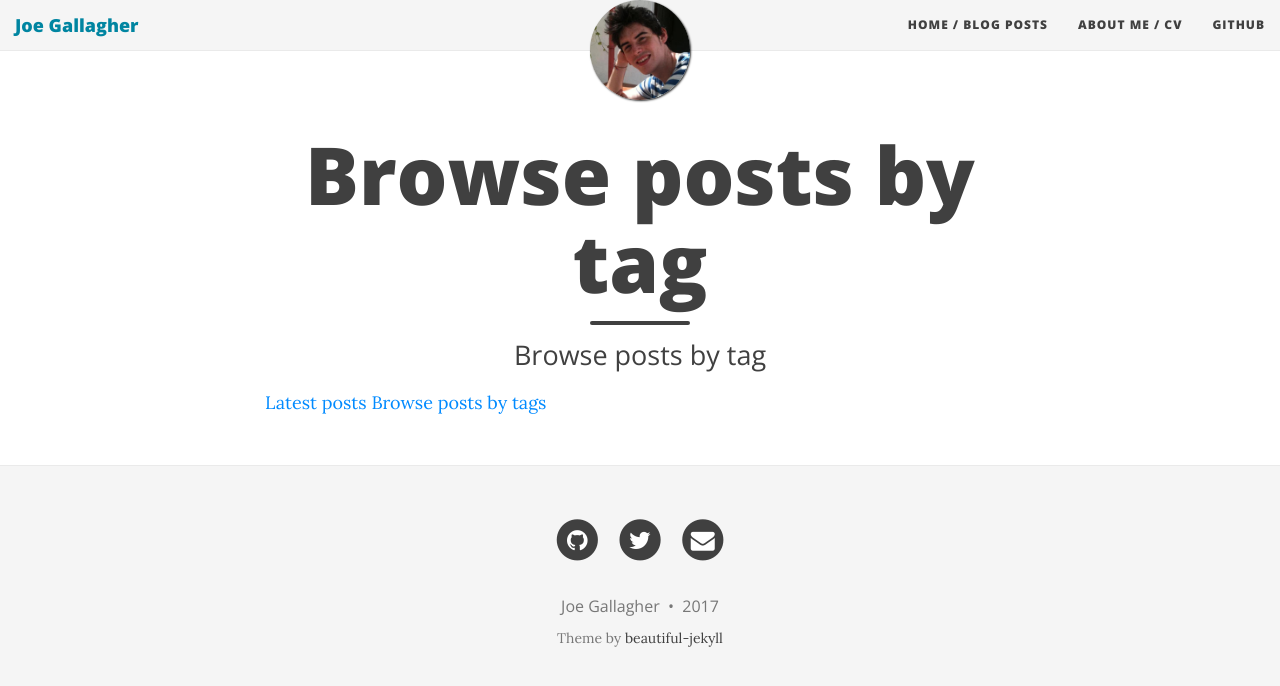
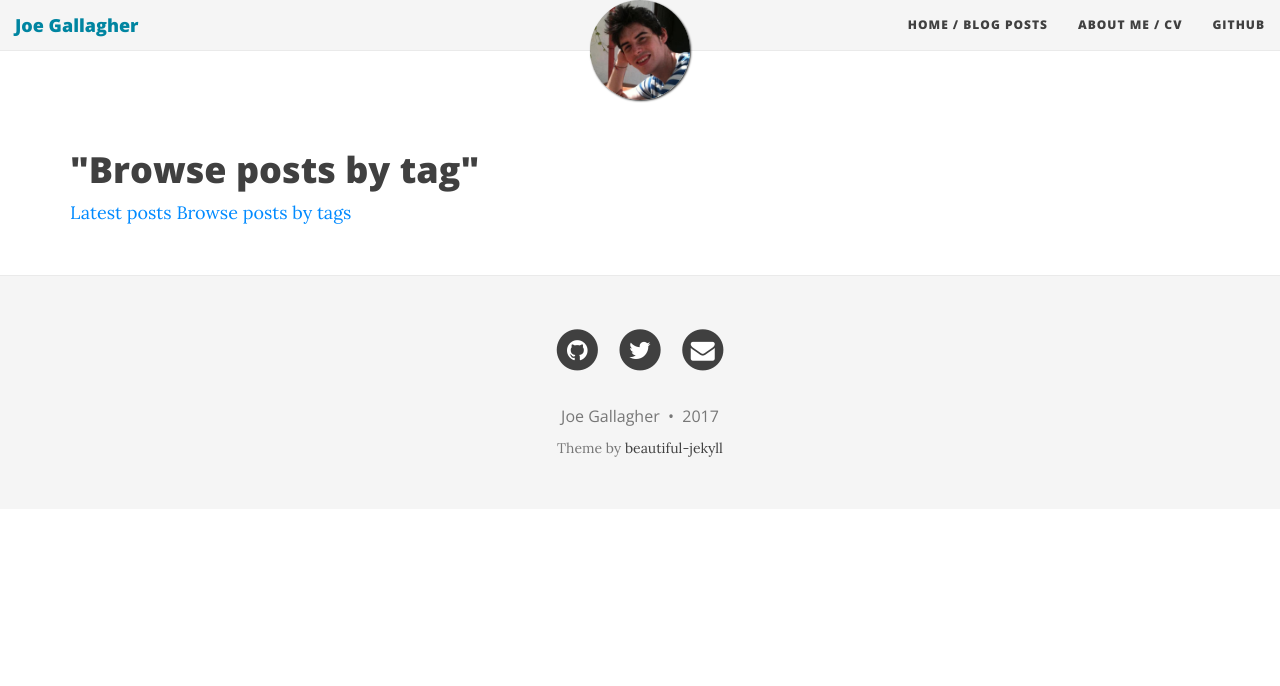
Before and after one commit to JoGall/jogall.github.io, a Jekyll site: the page built from tag.html, in a window 1280 px wide. Shown: the top 686 px of the page. Built offline with Jekyll 4.4.1, drawn with Linux system fonts in a browser that asks for light colours; nearby versions of some CDN libraries.

```diff
--- a/tag.html
+++ b/tag.html
@@ -1,9 +1,8 @@
 ---
-layout: page
-title: "Browse posts by tag"
-subtitle: "Browse posts by tag"
-meta-title: "Browse posts by tag"
+layout: default
 ---
+
+<h1> "Browse posts by tag" </h1>
 
 {% capture includeGuts %}
 {% include filter-posts.html %}
```
